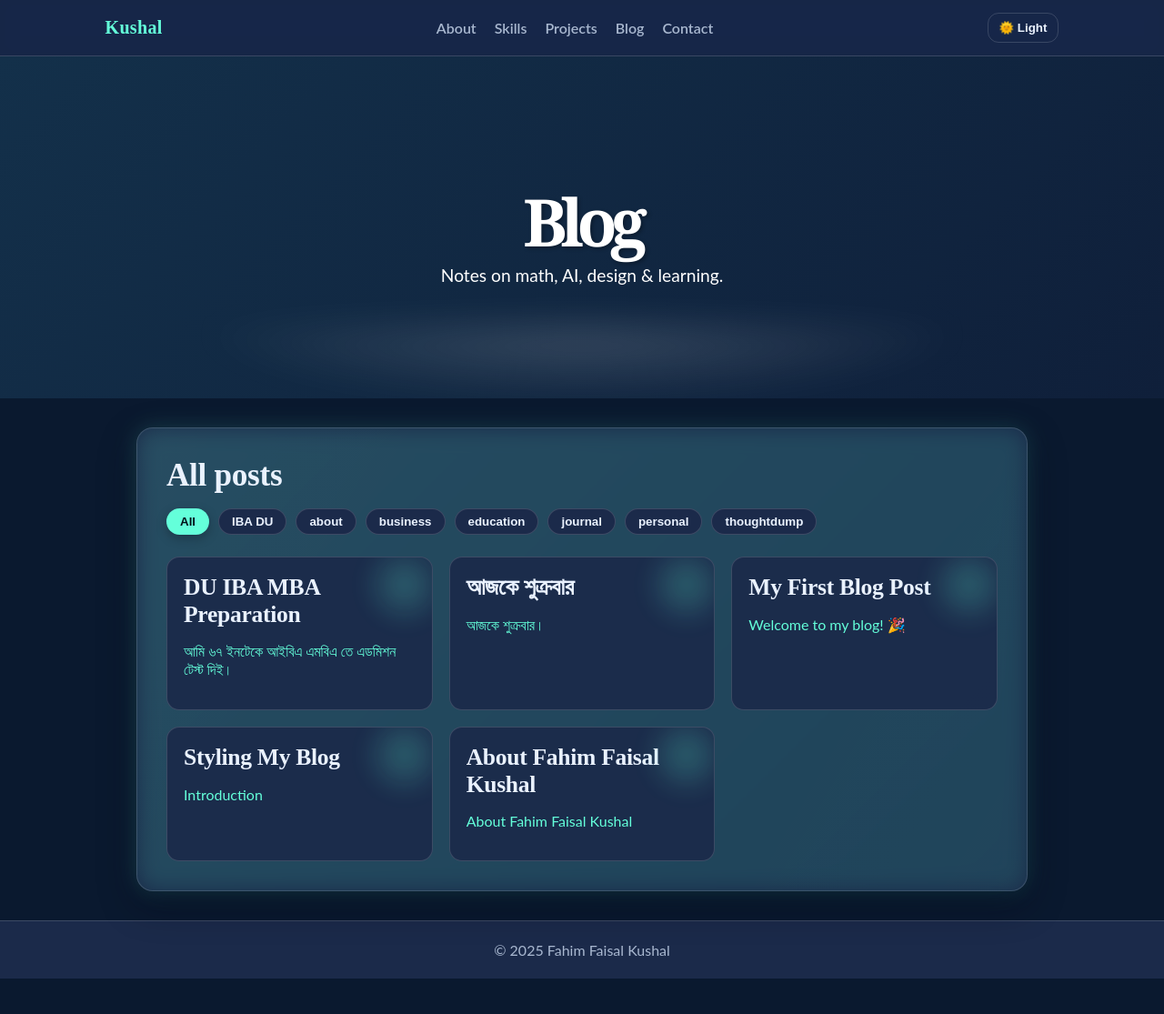
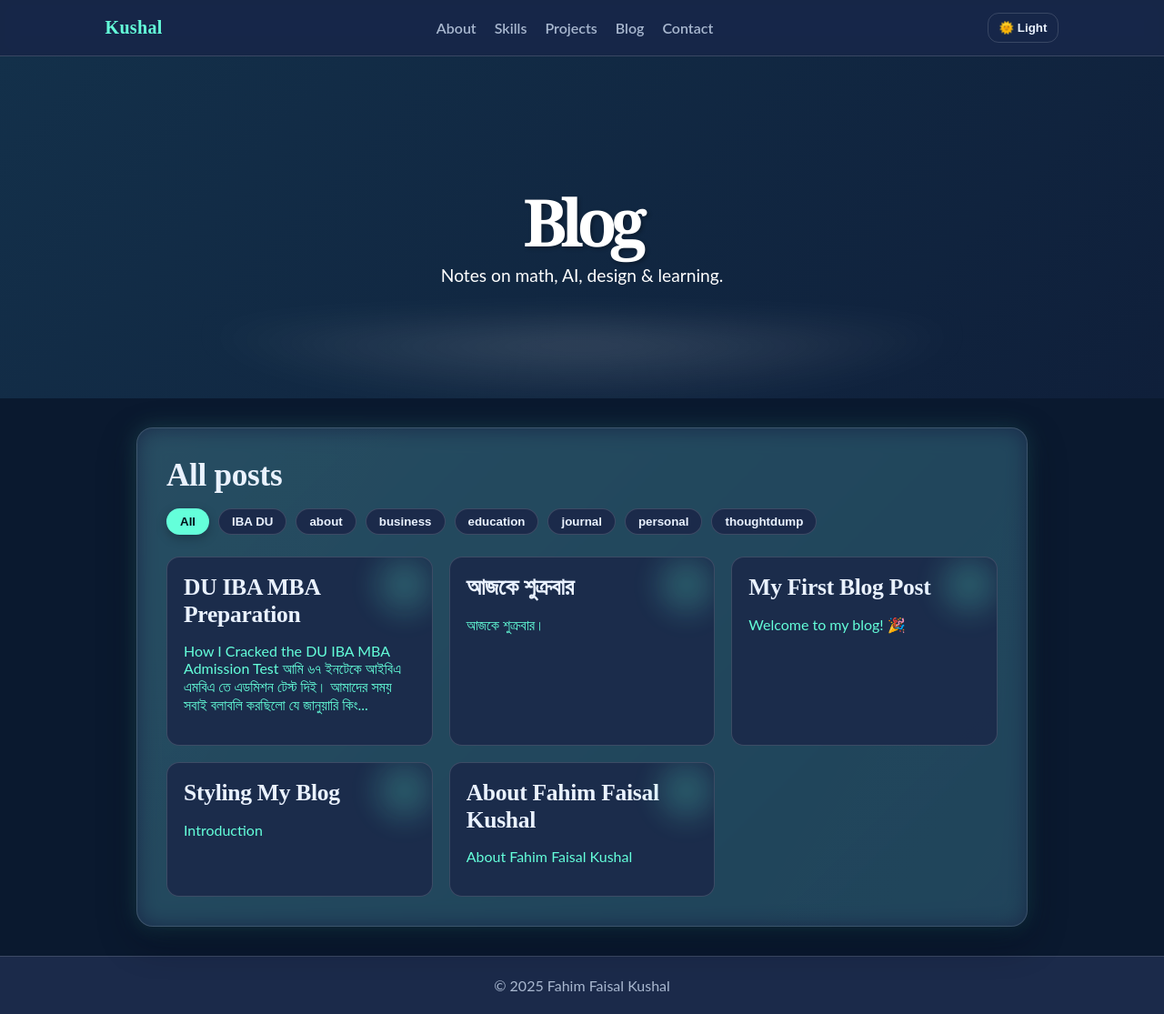
Before and after one commit to kushicat/kushicat.github.io, a Jekyll site: the page built from blog/index.html, in a window 1280 px wide and 1115 px high. Shown: the whole window at 91% size. Built offline with Jekyll 4.4.1, drawn with Linux system fonts in a browser that asks for light colours.

Commit message:
Update 2025-11-01-IBA-MBA-preparation.md

```diff
--- a/_posts/2025-11-01-IBA-MBA-preparation.md
+++ b/_posts/2025-11-01-IBA-MBA-preparation.md
@@ -5,10 +5,9 @@
 description: "A glimpse of how I prepared for IBA MBA"
 tags: [education, business, IBA DU]
 ---
-
-## আমি ৬৭ ইনটেকে আইবিএ এমবিএ তে এডমিশন টেস্ট দিই।
-
-আমাদের সময় সবাই বলাবলি করছিলো যে জানুয়ারি কিংবা ফেব্রুয়ারিতে পরীক্ষা হবে। আন্দোলনের কারণে সম্ভবত আইবিএ এর ক্লাস পিছানোর কথা। আমিও সেই আশাতেই বসেছিলাম যে পরে সুযোগ এলে ভালোমতো পড়াশুনা করে পরীক্ষা দিবো। নভেম্বরে আমার মাস্টার্সের পরীক্ষাও ছিলো। মাস শুরু হতেই এক তারিখেই সার্কুলার দিয়ে দেয়। একদম হুট করে। ত্রিশ তারিখে পরীক্ষা। মাস্টার্সের পরীক্ষা চলছে, এই মাসেই দুইটা বড় কঠিন কোর্সের ইনকোর্স। আমার মনে হয় আমি যেই প্রিপারেশনটুকু নিয়েছি এটা একদমই মিনিমাম এর থেকে কমে পসিবল না। আর প্রেশারেও ছিলাম, একবার ভাবলাম ফর্মই না তুলি। কিন্তু যেহেতু পরীক্ষা দিচ্ছি তেমন কাউকেই বলি নি যাতে না টিকলেও তেমন কেউ না জানে আর একটা পরীক্ষাই তো, দিয়েই আসি কী আর হবে - এমন একটা মেন্টালিটি রেখেছিলাম।
+![A photo of me infront of IBA](/images/iba.png)
+# How I Cracked the DU IBA MBA Admission Test
+আমি ৬৭ ইনটেকে আইবিএ এমবিএ তে এডমিশন টেস্ট দিই। আমাদের সময় সবাই বলাবলি করছিলো যে জানুয়ারি কিংবা ফেব্রুয়ারিতে পরীক্ষা হবে। আন্দোলনের কারণে সম্ভবত আইবিএ এর ক্লাস পিছানোর কথা। আমিও সেই আশাতেই বসেছিলাম যে পরে সুযোগ এলে ভালোমতো পড়াশুনা করে পরীক্ষা দিবো। নভেম্বরে আমার মাস্টার্সের পরীক্ষাও ছিলো। মাস শুরু হতেই এক তারিখেই সার্কুলার দিয়ে দেয়। একদম হুট করে। ত্রিশ তারিখে পরীক্ষা। মাস্টার্সের পরীক্ষা চলছে, এই মাসেই দুইটা বড় কঠিন কোর্সের ইনকোর্স। আমার মনে হয় আমি যেই প্রিপারেশনটুকু নিয়েছি এটা একদমই মিনিমাম এর থেকে কমে পসিবল না। আর প্রেশারেও ছিলাম, একবার ভাবলাম ফর্মই না তুলি। কিন্তু যেহেতু পরীক্ষা দিচ্ছি তেমন কাউকেই বলি নি যাতে না টিকলেও তেমন কেউ না জানে আর একটা পরীক্ষাই তো, দিয়েই আসি কী আর হবে - এমন একটা মেন্টালিটি রেখেছিলাম।
 
 আইবিএ তে তিনটা সেকশন থাকে। **ম্যাথ। ইংরেজী। এনালিটিকাল এবিলিটি।**
 প্রতিটাতে আলাদা আলাদা করে পাশ করতে হবে। ধরে নেয়া হয় সিক্সটি পার্সেন্টের মতো মার্ক্স তুলতে পারলে পাশ। তবে এটা একদমই ঠিক না। প্রতিবার এই পাসিং বার উঠানামা করে। আমি যদি মনে করে থাকি তাহলে আমি মোটামুটি তিনটাতেই ফিফটি পার্সেন্টের মতো মার্ক উঠিয়েছিলাম। আরেকটা কথা কী পরিমাণ পড়াশুনা করা লাগবে এটা খুবই একটা এবসার্ড আইডিয়া। আইবিএ যেই টেস্ট নেয় এটা পিওর এপটিচিউড বেসড টেস্ট। কেউ খুব কম পড়াশোনা করে আর ইংরেজীতে আগে থেকে ভালো থাকায় (এই ভালো বলতে ল্যাংগুয়েজ এ ভালো। ) চান্স পেয়ে যায়। যেটা শুনে অনেকে অবাক হয়ে যায় যে এত কমে কীভাবে সম্ভব। আমি তাই সাজেস্ট করবো একটা দুইটা কোশ্চেন নিজে থেকে সল্ভ করতে তাহলেই বুঝে ফেলবেন আপনার অবস্থান কোথায়।
```
